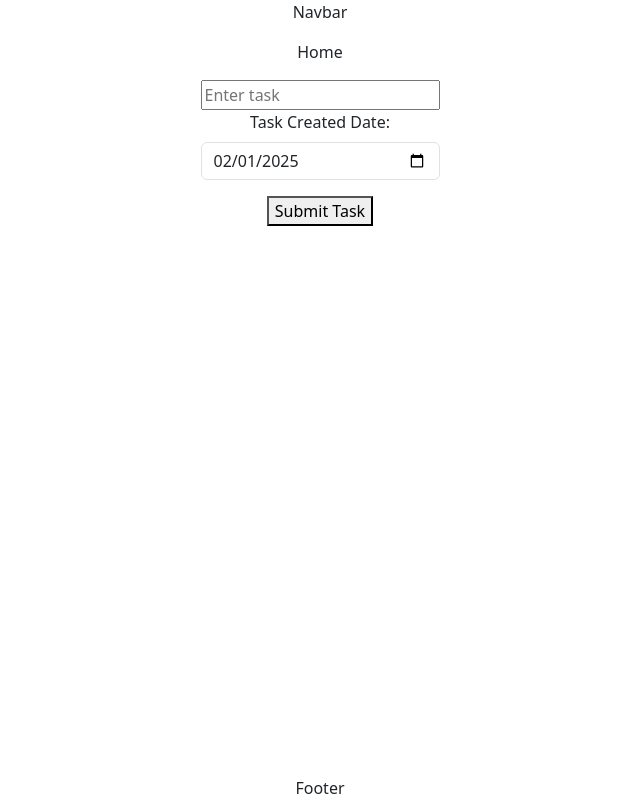
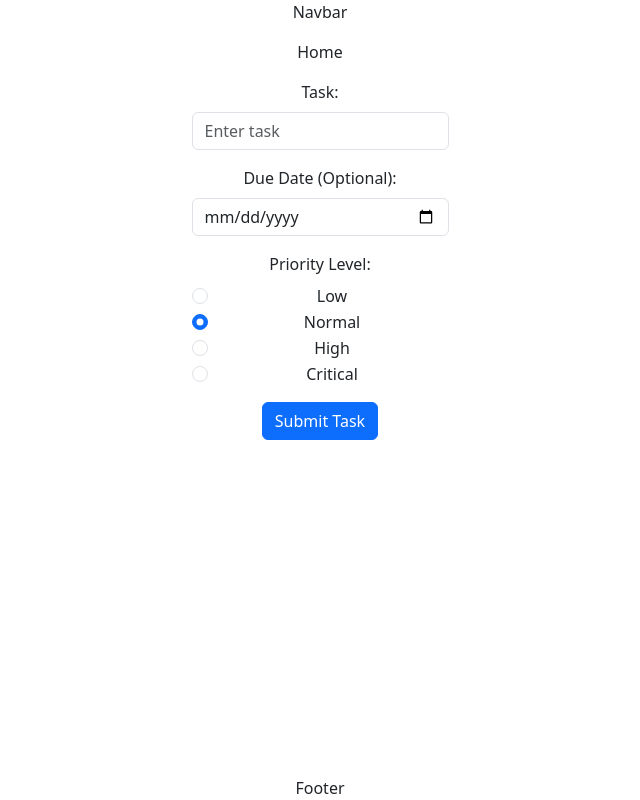
Before and after one commit to RStrozier/lunaris, a React (Vite) app: page / in a window 1280 px wide. Shown: the whole page, without its empty margins (320-960 px from the left). Built offline with nearby package versions, Linux system fonts and the light colour scheme.

Commit message:
added form for created due date priority and task, connected to firestore for storage task

```diff
--- a/package.json
+++ b/package.json
@@ -11,6 +11,7 @@
   },
   "dependencies": {
     "bootstrap": "^5.3.3",
+    "firebase": "^11.2.0",
     "react": "^18.3.1",
     "react-dom": "^18.3.1",
     "react-hook-form": "^7.54.2",
--- a/src/App.tsx
+++ b/src/App.tsx
@@ -1,7 +1,11 @@
 import './App.css'
 import AppRouter from './routes/AppRouter'
+import { analytics } from './auth/firebaseConfig';
+import { logEvent } from 'firebase/analytics';
 
 function App() {
+    // Log a custom Analytics event (optional)
+    logEvent(analytics, 'app_opened', { platform: 'web' });
 
   return (
     <AppRouter />
--- /dev/null
+++ b/src/auth/firebaseConfig.ts
@@ -0,0 +1,25 @@
+// Import the functions you need from the SDKs you need
+import { initializeApp } from "firebase/app";
+import { getAnalytics } from "firebase/analytics";
+import { getFirestore } from "firebase/firestore";
+// TODO: Add SDKs for Firebase products that you want to use
+// https://firebase.google.com/docs/web/setup#available-libraries
+
+// Your web app's Firebase configuration
+// For Firebase JS SDK v7.20.0 and later, measurementId is optional
+const firebaseConfig = {
+  apiKey: "AIzaSyBZrUbNTXh_wa1QOyIAut_C6_W8K_Ah1Zo",
+  authDomain: "lunaris-d1a54.firebaseapp.com",
+  projectId: "lunaris-d1a54",
+  storageBucket: "lunaris-d1a54.firebasestorage.app",
+  messagingSenderId: "312279731032",
+  appId: "1:312279731032:web:d7dfe6d2d2575212de732d",
+  measurementId: "G-HWKP1FKEPG"
+};
+
+// Initialize Firebase
+ const app = initializeApp(firebaseConfig);
+// Initialize Firestore
+export const db = getFirestore(app);
+// initialize Analytics
+export const analytics = getAnalytics(app);
--- a/src/components/TaskForm.tsx
+++ b/src/components/TaskForm.tsx
@@ -1,50 +1,159 @@
-import { useForm } from "react-hook-form";
+import { useForm, SubmitHandler } from "react-hook-form";
 import { TaskFormData } from "../data/Types";
+import { db } from "../auth/firebaseConfig";
+ // Firestore methods
+import { collection, addDoc, Timestamp } from "firebase/firestore";
+import { useState } from "react";
 
 const TaskForm = () => {
-      // Pass TaskFormData to useForm and initialize overwrites the default useForm data
-  const { register, handleSubmit } = useForm<TaskFormData>();
+  // React Hook Form setup
+  const { register, handleSubmit, formState: { errors }} = useForm<TaskFormData>();
 
-    // Get the current date in YYYY-MM-DD format
-    const currentDate = new Date().toISOString().split("T")[0];
+  // State to handle success or error messages
+  const [message, setMessage] = useState<string | null>(null);
 
-    const onSubmit = (data: TaskFormData) => {
-        console.log(data);
+  // Function to handle form submission
+  const onSubmit: SubmitHandler<TaskFormData> = async (data) => {
+    try {
+      // Reference to "tasks" fb method collection in Firestore
+      const tasksCollection = collection(db, "tasks");
+
+      // Add the new task to Firestore
+      await addDoc(tasksCollection, {
+        task: data.task, // The task description entered by the user
+        createdAt: Timestamp.now(), // Automatically set the timestamp to the current date and time FIREBASE
+        dueDate: data.dueDate ? Timestamp.fromDate(new Date(data.dueDate)) : null, // Convert the selected due date to a Firestore Timestamp, or set to null if not provided
+        priority: data.priority || "Normal", // Use the selected priority or default to "Normal" if none is selected
+      });
+
+      // Set success message
+      setMessage("Task added successfully!");
+    } catch (error) {
+        // Set error message
+      console.error("Error adding task to Firestore:", error);
+      setMessage("Failed to add task. Please try again.");
+    }
   };
 
   return (
     <>
       <div className="container-lg mt-3">
-                {/* react-hook-form to register the input on submit function on submit of form*/}
+        {/* Form to add a new task */}
         <form onSubmit={handleSubmit(onSubmit)}>
-                    <input type="text"
-                        placeholder="Enter task"
-                        id="task"
-                        //   register spread operator using useForm
-                        {...register("task", { required: "Task is required" })} />
-
-                    {/* Task created date input */}
+          {/* Task Input */}
           <div className="mb-3">
-                        <label htmlFor="taskCreatedDate" className="form-label">
-                            Task Created Date:
+            <label htmlFor="task" className="form-label">
+              Task:
             </label>
             <input
-                            id="taskCreatedDate"
+              id="task"
+              type="text"
+              className={`form-control ${errors.task ? "is-invalid" : ""}`}
+              placeholder="Enter task"
+              {...register("task", { required: "Task is required" })} // Register the "task" field with validation
+            />
+            {errors.task && (
+              <div className="invalid-feedback">{errors.task.message}</div> // Display validation error for the "task" field
+            )}
+          </div>
+
+          {/* Due Date Input */}
+          <div className="mb-3">
+            <label htmlFor="dueDate" className="form-label">
+              Due Date (Optional):
+            </label>
+            <input
+              id="dueDate"
               type="date"
-                        // form constrol is a type of bootstrap styling
-                            className="form-control"
-                            // Set default value to current date
-                            defaultValue={currentDate}
-                            {...register("taskCreatedDate", { required: "Date is required" })}
+              className={`form-control ${errors.dueDate ? "is-invalid" : ""}`}
+              {...register("dueDate")}
             />
           </div>
-                        {/* submit button */}
-                    <button type="submit">Submit Task</button>
+
+          {/* Priority Level Input as Radio Buttons */}
+          <div className="mb-3">
+            <label className="form-label">Priority Level:</label>
+            <div>
+              {/* Low Priority */}
+              <div className="form-check">
+                <input
+                  id="priorityLow"
+                  type="radio"
+                  value="Low"
+                  className="form-check-input"
+                  {...register("priority")}
+                />
+                <label htmlFor="priorityLow" className="form-check-label">
+                  Low
+                </label>
+              </div>
+
+              {/* Normal Priority (Default) */}
+              <div className="form-check">
+                <input
+                  id="priorityNormal"
+                  type="radio"
+                  value="Normal"
+                  className="form-check-input"
+                  defaultChecked
+                  {...register("priority")}
+                />
+                <label htmlFor="priorityNormal" className="form-check-label">
+                  Normal
+                </label>
+              </div>
+
+              {/* High Priority */}
+              <div className="form-check">
+                <input
+                  id="priorityHigh"
+                  type="radio"
+                  value="High"
+                  className="form-check-input"
+                  {...register("priority")}
+                />
+                <label htmlFor="priorityHigh" className="form-check-label">
+                  High
+                </label>
+              </div>
+
+              {/* Critical Priority */}
+              <div className="form-check">
+                <input
+                  id="priorityCritical"
+                  type="radio"
+                  value="Critical"
+                  className="form-check-input"
+                  {...register("priority")}
+                />
+                <label htmlFor="priorityCritical" className="form-check-label">
+                  Critical
+                </label>
+              </div>
+            </div>
+          </div>
+
+          {/* Submit Button */}
+          <button type="submit" className="btn btn-primary">
+            Submit Task
+          </button>
         </form>
 
+        {/* Success or Error Message */}
+        {message && (
+          <div
+            className={`mt-3 alert ${
+              message.includes("successfully")
+                ? "alert-success" // Success alert styling
+                : "alert-danger" // Error alert styling
+            }`}
+          >
+            {message}
+          </div>
+        )}
       </div>
     </>
-    )
-}
+  );
+};
 
-export default TaskForm
+export default TaskForm;
--- a/src/data/Types.ts
+++ b/src/data/Types.ts
@@ -1,4 +1,5 @@
 export interface TaskFormData {
     task: string;
-    taskCreatedDate: string;
-}
+    dueDate?: string;
+    priority?: string;
+  }
--- a/src/main.tsx
+++ b/src/main.tsx
@@ -2,6 +2,7 @@ import { StrictMode } from 'react'
 import { createRoot } from 'react-dom/client'
 import './index.css'
 import App from './App.tsx'
+import './auth/firebaseConfig.ts'; // This runs Firebase initialization
 import 'bootstrap/dist/css/bootstrap.min.css';
 
 createRoot(document.getElementById('root')!).render(
```
Also changed, not shown: 1 other file (tests, documents, lock files or other folders). Lines whose indentation alone changed are shown as unchanged.
